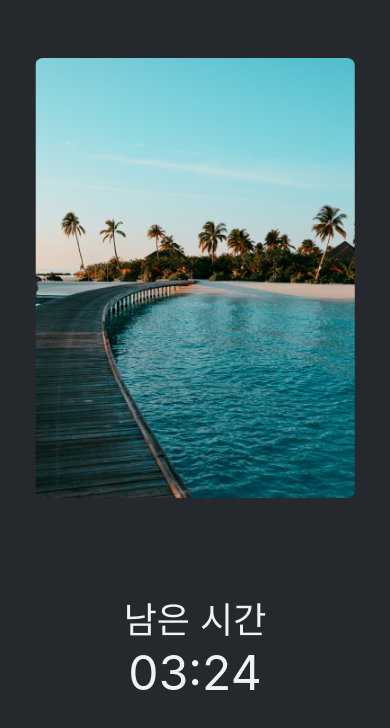
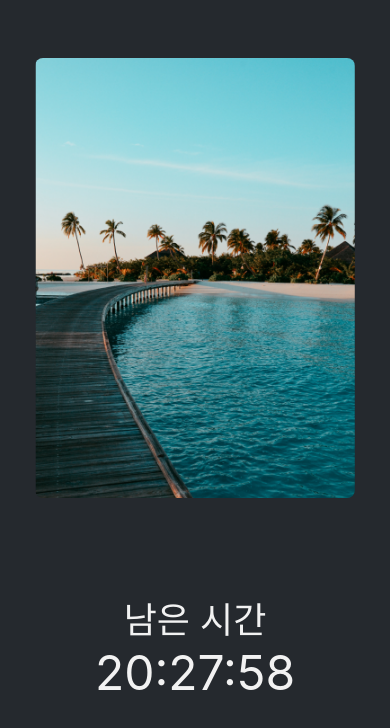
Before and after one commit to dogeja/RNtest, a React Native app: screen / in a window 390 px wide. Shown: the top 728 px of the page. Built offline with nearby package versions, Linux system fonts and the light colour scheme.

Commit message:
feat:timer logic add

```diff
--- a/App.js
+++ b/App.js
@@ -26,7 +26,7 @@ export default function App() {
       <View style={styles.imageContainer}>
         <ImageViewer placeHolderImgSource={placeHolderImg} />
       </View>
-      <Timer></Timer>
+      <Timer leftTime={leftTimer}></Timer>
       <StatusBar style="auto" />
     </View>
   );
@@ -48,3 +48,25 @@ const styles = StyleSheet.create({
     alignItems: "center",
   },
 });
+
+//countdown logic
+let timerNow = new Date();
+//00시 정각 - 지금 시간 = 남은 시간 보여주기.
+//const timer
+const EndTimerHours = 24;
+const EndTimerMinutes = 59;
+const EndTimerSeconds = 59;
+//timerlogic
+let timerNowHour = timerNow.getHours();
+let timerNowMinutes = timerNow.getMinutes();
+let timerNowSeconds = timerNow.getSeconds();
+let leftTimeHour = EndTimerHours - timerNowHour;
+let leftTimeMinutes = EndTimerMinutes - timerNowMinutes;
+let leftTimeSeconds = EndTimerSeconds - timerNowSeconds;
+//add 0 before timer
+leftTimeHour = leftTimeHour < 10 ? `0${leftTimeHour}` : leftTimeHour;
+leftTimeMinutes =
+  leftTimeMinutes < 10 ? `0${leftTimeMinutes}` : leftTimeMinutes;
+leftTimeSeconds =
+  leftTimeSeconds < 10 ? `0${leftTimeSeconds}` : leftTimeSeconds;
+let leftTimer = `${leftTimeHour}:${leftTimeMinutes}:${leftTimeSeconds}`;
--- a/components/Timer.js
+++ b/components/Timer.js
@@ -1,9 +1,9 @@
 import { StyleSheet, View, Text } from "react-native";
-export default function Timer({}) {
+export default function Timer({ leftTime }) {
   return (
     <View style={styles.timerContainer}>
       <Text style={styles.timerText}>남은 시간</Text>
-      <Text style={[styles.timerText, { fontSize: 48 }]}>03:24</Text>
+      <Text style={[styles.timerText, { fontSize: 48 }]}>{leftTime}</Text>
     </View>
   );
 }
```
